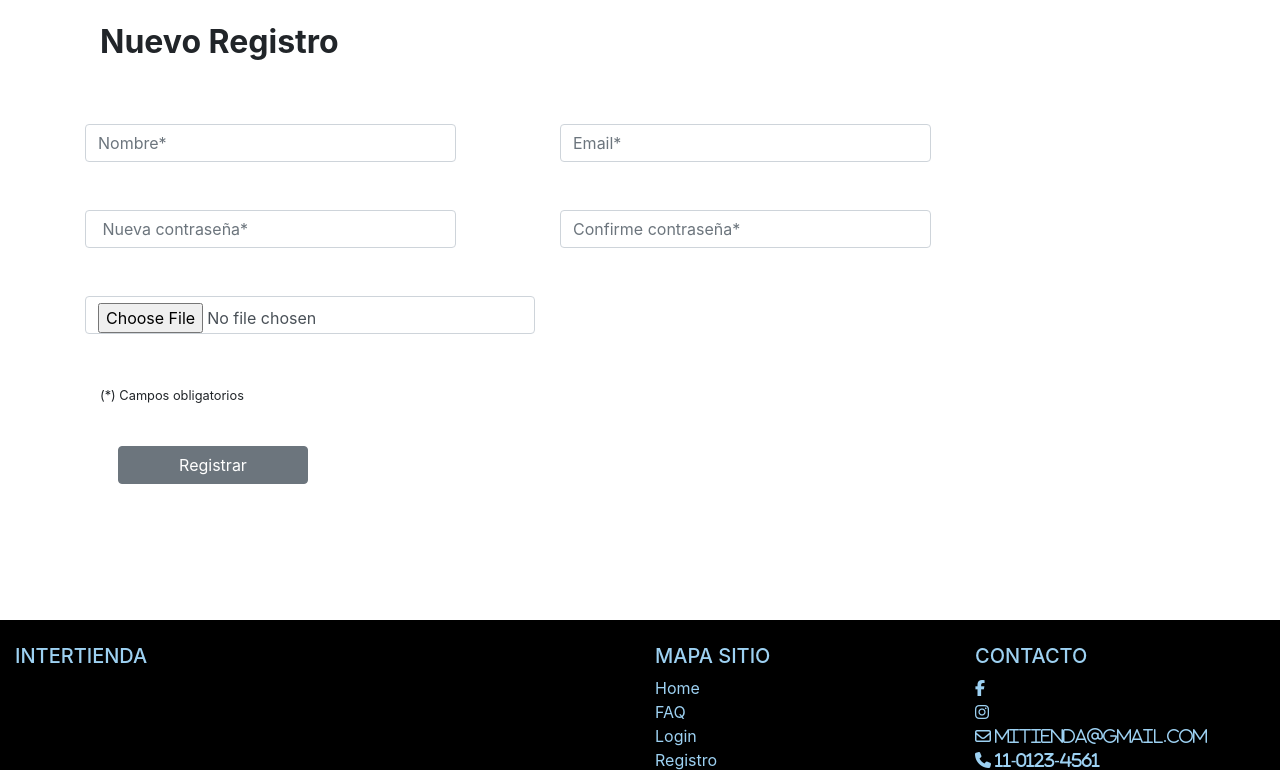
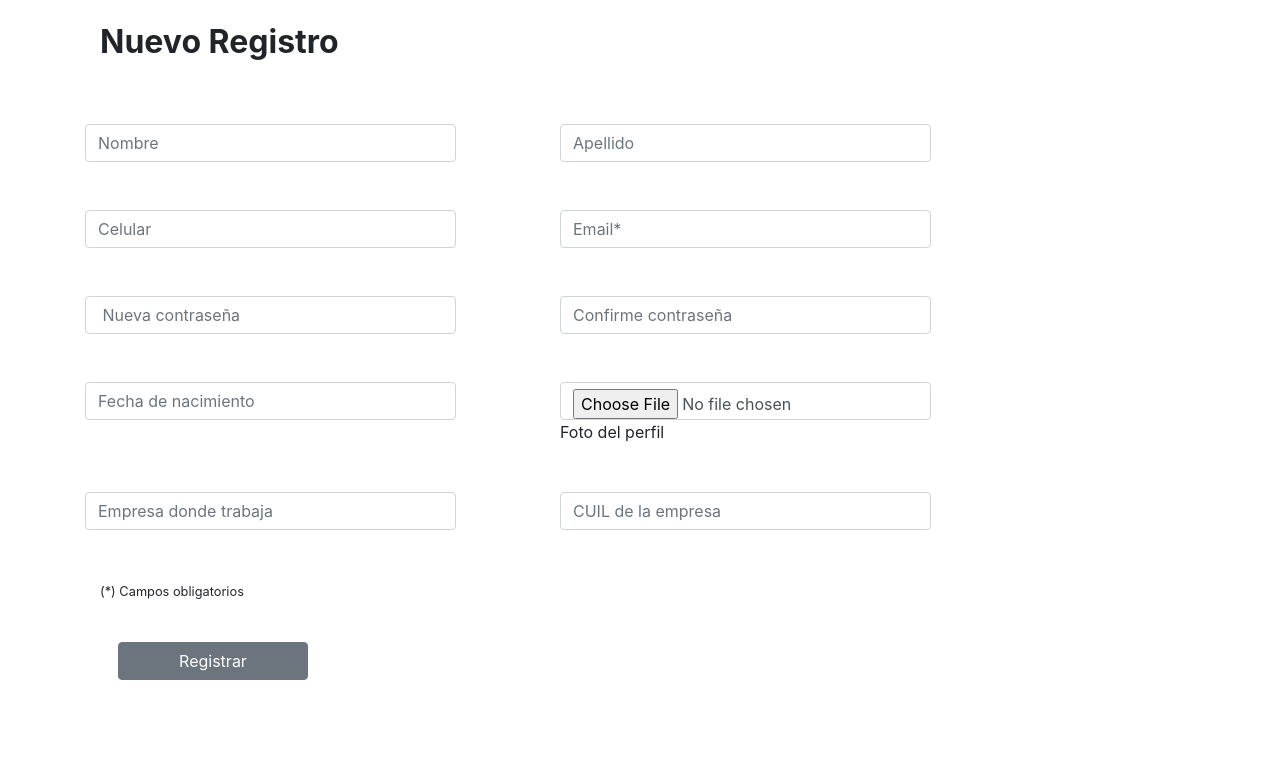
Before and after one commit to baremarco/proyecto-ecomerce-equipo8, a PHP site: page /register.php in a window 1280 px wide. Shown: the part 76-846 px from the top of the page. Run offline with PHP 8.4, Linux system fonts and the light colour scheme; some libraries are stand-ins or nearby versions.

Commit message:
adaptado form de register a todas las tablas de la BD

```diff
--- a/login.php
+++ b/login.php
@@ -10,7 +10,6 @@ $archivoDecodi = json_decode($archivoSinDec, true);
 if(is_array($archivoDecodi)){
 foreach($archivoDecodi as $usuarios => $usuario){
    //PARA CONTROLAR SI EL MAIL ESTÁ REGISTRADO O NO
-
    foreach($usuario as $detalle){
       //COMPARO SI EL EMAIL CORRESPONDE Y A LA VEZ SI LA PASS ES CORRECTA
       if($_POST['email'] == $detalle['email'] && password_verify($_POST['pass'], $detalle['password'])){
--- a/register.php
+++ b/register.php
@@ -5,9 +5,13 @@ session_start();
 if($_POST){
 
   $users = [
-      'nombre' => $_POST['nombre'],
-      'email' => $_POST['email'],
-      'password' => password_hash($_POST['pass'], PASSWORD_DEFAULT)
+      'usrNombre' => $_POST['nombre'],
+      'usrEmail' => $_POST['email'],
+      'usrPassword' => password_hash($_POST['pass'], PASSWORD_DEFAULT),
+      'usrCelular' => $_POST('celular'),
+      'usrFechaNacimiento' => $_POST('fecha_nac'),
+      'usrEmpresa'=>$_POST('empresa'),
+      'usrCuilEmpresa' =>$_POST('cuil_empresa')
   ];
   //obtener contenido del JSON
   $archivoSinDec = file_get_contents("usuarios.json");
@@ -76,27 +80,47 @@ if($_POST){
 
       <div class="form-group row my-5">
         <div class="col col-sm-12 col-md-5 col-lg-5">
-          <input type="text" class="form-control col-sm-10 col-md-10" placeholder="Nombre*" name="nombre" value="<?= persistir("nombre",$errores)?>" required>
+          <input type="text" class="form-control col-sm-10 col-md-10" placeholder="Nombre" name="nombre" value="<?= persistir("nombre",$errores)?>" required>
         </div>
+          <div class="col col-sm-12 col-md-5 col-lg-5">
+              <input type="text" class="form-control col-sm-10 col-md-10" placeholder="Apellido" name="apellido" value="<?= persistir("nombre",$errores)?>" required>
+          </div>
+      </div>
+        <div class="form-group row my-5">
+            <div class="col col-sm-12 col-md-5 col-lg-5">
+                <input type="text" class="form-control col-sm-10 col-md-10" placeholder="Celular" name="celular" value="<?= persistir("nombre",$errores)?>" required>
+            </div>
         <div class="col col-sm-12 col-md-5">
-          <input type="text" class="col-sm-10 col-md-10 form-control" placeholder="Email*" name="email" value="<?=persistir("email",$errores)?>" required>
+            <input type="text" class="col-sm-10 col-md-10 form-control" placeholder="Email*" name="email" value="<?=persistir("email",$errores)?>" required>
         </div>
-      </div>
+        </div>
 
       <div class="form-group row my-5">
         <div class="col col-sm-12 col-md-5 col-lg-5">
-          <input type="password" class="form-control col-sm-10 col-md-10" placeholder=" Nueva contraseña*" name="pass" required>
+          <input type="password" class="form-control col-sm-10 col-md-10" placeholder=" Nueva contraseña" name="pass" required>
         </div>
         <div class="col col-sm-12 col-md-5">
-          <input type="password" class="col-sm-10 col-md-10 form-control" placeholder="Confirme contraseña*" name="repass" required>
+          <input type="password" class="col-sm-10 col-md-10 form-control" placeholder="Confirme contraseña" name="repass" required>
         </div>
       </div>
+        <div class="form-group row my-5">
+            <div class="col col-sm-12 col-md-5" >
+                <input type="text" class="col-sm-10 col-md-10 form-control" placeholder="Fecha de nacimiento" name="fecha_nac" required>
+            </div>
+            <div class="col col-sm-12 col-md-5 col-lg-5">
+                <input type="file" class="form-control col-sm-10 col-md-10" name="avatar" required>Foto del perfil
+            </div>
 
-      <div class="form-group row my-5">
-        <div class="col col-sm-12 col-md-6 col-lg-6">
-          <input type="file" class="form-control col-sm-10 col-md-10" name="avatar" required>
         </div>
-      </div>
+        <div class="form-group row my-5">
+            <div class="col col-sm-12 col-md-5" >
+                <input type="text" class="col-sm-10 col-md-10 form-control" placeholder="Empresa donde trabaja" name="empresa" required>
+            </div>
+            <div class="col col-sm-12 col-md-5" >
+                <input type="text" class="col-sm-10 col-md-10 form-control" placeholder="CUIL de la empresa" name="cuil_empresa" required>
+            </div>
+
+        </div>
 
       <div class="form-group col">
         <small>(*) Campos obligatorios</small>
--- a/usuarios.json
+++ b/usuarios.json
@@ -1 +1 @@
-{"usuarios":[{"nombre":"Marco","email":"baremarco@gmail.com","password":"$2y$10$EeOsdTHs85ma29dnnoYbt.DfgXNwV.3dTBAP2RAkrnDVSFgL5CqPC","avatar":"img_5df1a93ae3cb0.png"},{"nombre":"Robinson","email":"robinnet28@gmail.com","password":"$2y$10$KRS4upQfAbtkSI4L.7Gbcu9aEGQCvCksnNxhYzxU2NJuBIMgfKM\/a","avatar":"img_5df7d6ec21bed.jpeg"}]}
+{"usuarios":[{"nombre":"Marco","email":"baremarco@gmail.com","password":"$2y$10$EeOsdTHs85ma29dnnoYbt.DfgXNwV.3dTBAP2RAkrnDVSFgL5CqPC","avatar":"img_5df1a93ae3cb0.png"},{"nombre":"Robinson","email":"robinnet28@gmail.com","password":"$2y$10$KRS4upQfAbtkSI4L.7Gbcu9aEGQCvCksnNxhYzxU2NJuBIMgfKM\/a","avatar":"img_5df7d6ec21bed.jpeg"},{"nombre":"Mauricio","email":"mauricio@gmail.com","password":"$2y$10$zaqrjG8RU6wEoTKMAzdTvehq3xL\/gJmMOXdG9cyX\/JOjY964JPobG","avatar":"img_5e3a05cf424cf.jpg"}]}
```
Also changed, not shown: index.php (+13 -10 lines), avatars/img_5e3a05cf424cf.jpg (added).
